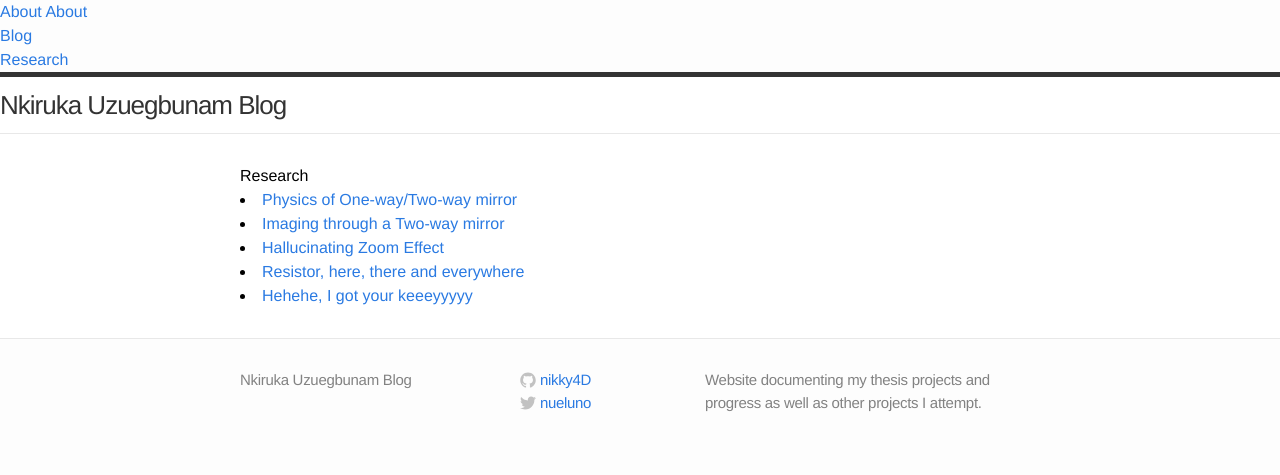
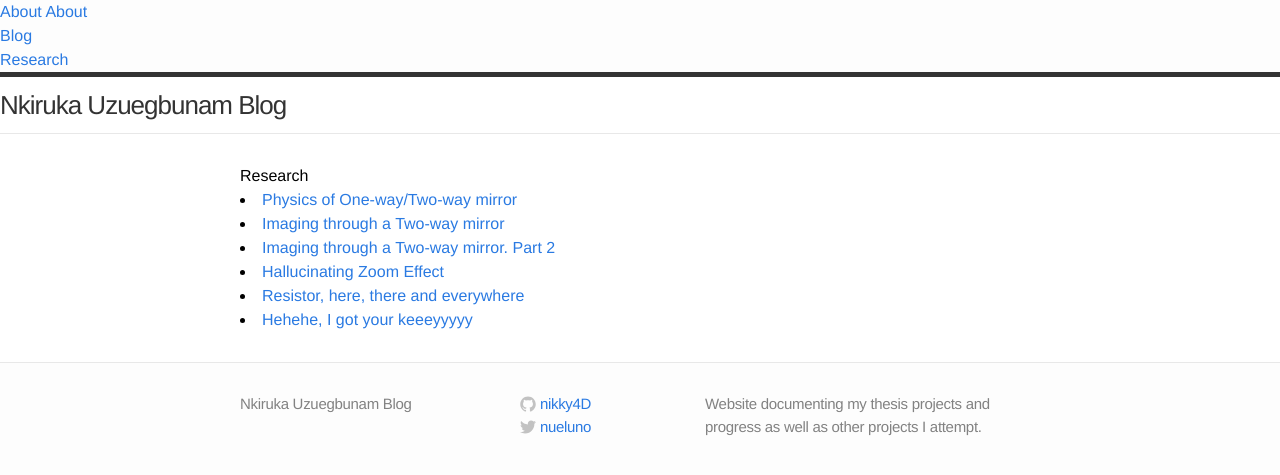
Before and after one commit to nikky4D/nikky4D.github.io, a Jekyll site: the page built from research/index.html, in a window 1280 px wide. Shown: the top 475 px of the page. Built offline with Jekyll 4.4.1, drawn with Linux system fonts in a browser that asks for light colours.

Commit message:
Updating link list to include contrast_model_part2 post

```diff
--- a/research/index.html
+++ b/research/index.html
@@ -10,6 +10,10 @@ layout: default
 
         <li>
         <a href="{{ site.baseurl }}/_researchPages/contrast_model.md.html"> Imaging through a Two-way mirror</a>
+      </li>
+
+       <li>
+        <a href="{{ site.baseurl }}/_researchPages/contrast_model_part2.md.html"> Imaging through a Two-way mirror. Part 2</a>
       </li>
 
         <li>
```
